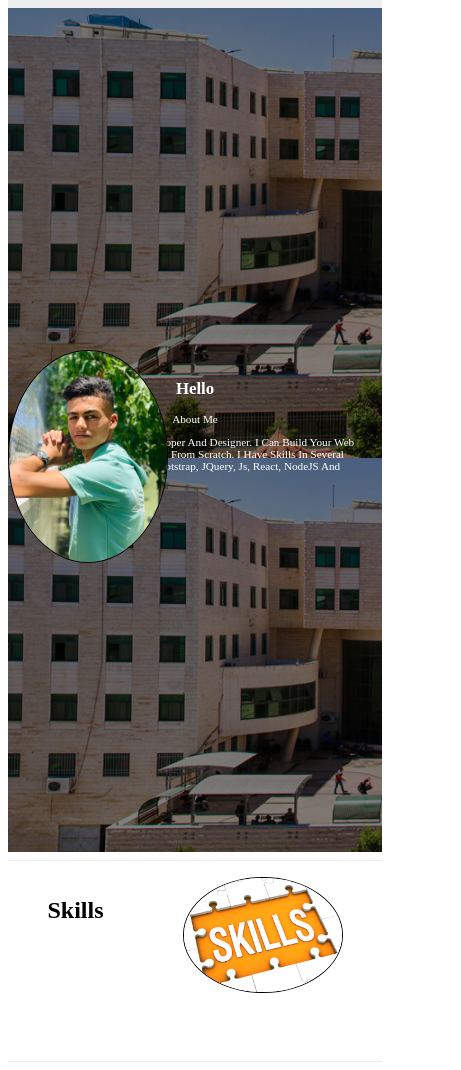
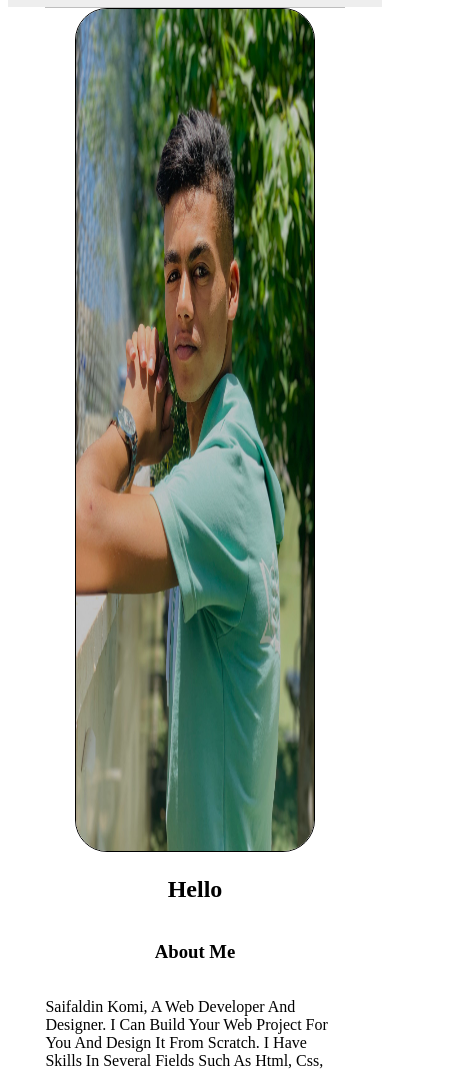
Before and after one commit to saifaldinkomi/cv-web, a plain HTML site: page index.html in a window 390 px wide. Shown: the part 82-1152 px from the top of the page, 461 px wide, since content can reach past the window. Drawn offline with Linux system fonts and the light colour scheme.

Commit message:
edut and add responsive

```diff
--- a/index.html
+++ b/index.html
@@ -33,22 +33,21 @@
         </div>
     </header>
     <section>
-        <div class="container">
-            <div class="home" id="home">
-                <div class="text">
+        <div class="home" id="home">
+            <div class="container">
+                <div class="image">
+                    <img src="./image/saif.jpg" alt="photo me">
+                </div>
+                <div class="about">
                     <h1>hello</h1>
-                    <span>about me</span>
-                    <p>Saifaldin Komi, a web developer and designer. I can build your web project for you and design it
-                        from
-                        scratch. I have skills in several fields such as html, css, bootstrap, jQuery, js, react, NodeJS
-                        and
-                        adobeXd.</p>
-                </div>
-                <div class="image">
-                    <img src="./image/saif.jpg" alt="saif">
+                    <h3>about me </h3>
+                    <p>Saifaldin Komi, A Web Developer And Designer. I Can Build Your Web Project For You And Design It
+                        From Scratch. I Have Skills In Several Fields Such As Html, Css, Bootstrap, JQuery, Js, React,
+                        NodeJS And AdobeXd.</p>
                 </div>
             </div>
         </div>
+
     </section>
     <section>
         <div class="skill" id="skill">
--- a/stayl.main.css
+++ b/stayl.main.css
@@ -1,5 +1,5 @@
 @media screen and (max-width:45rem) {
-    nav {
+    header nav {
         display: none;
     }
 
@@ -8,24 +8,28 @@
     }
 
     .container {
-        width: 100%;
+        width: 80%;
     }
 
     .row {
         justify-content: space-around;
     }
-    .home .text{
+
+    .home .container {
+        flex-direction: column;
+    }
+    .home .about{
+        position: relative;
         padding: 0rem;
-        font-size: 0.7rem;
+        width: 100%;
+    }
+    .langueg .container {
+        flex-direction: column;
+        gap: 0rem;
+    }
+    footer .container {
+        flex-direction: column;
+        padding: 0;
+        font-size: 1.5rem;
     }
 }
-@media screen and (max-width:64rem){
-    .home .text{
-        padding: 0rem 1rem;
-    }
-}
-@media screen and (max-width:75rem){
-    .home .text{
-        padding: 0rem 1.5rem;
-    }
-}
--- a/style.css
+++ b/style.css
@@ -59,48 +59,48 @@ nav {
     display: none;
 }
 
+.home{
+    position: relative;
+    box-shadow: 0px 8.237px 0px 0px rgba(0, 0, 0, 0.10);
+    filter: brightness(80%);
+
+}
 .home .image {
-    width: 10rem;
-    height: 10rem;
-    position: absolute;
+    margin-top: 0.5rem;
+    width:80%;
+    margin: auto;
+
+}
+.home .image img{
+    width: 100%;
+    height: 100vh;
+    border-radius: 2rem;
+    border: 0.1rem solid #000;
+    background-attachment: fixed;
+}
+.home .container{
+    display: flex;
+    justify-content: center;
+    align-items: center;
 }
 
-.home .image img {
-    width: 100%;
-    border-radius: 50%;
-    border: 0.1rem solid #000;
-}
-
-.home {
+.home .about{
+    position: absolute;
+    top: 0;
+    bottom:0;
     display: flex;
-    /* justify-content: space-around; */
-    align-items: center;
-    height: 100vh;
-    background-image: url(./image/ppu.jpg);
-    background-attachment: fixed;
-    background-color: rgba(0, 0, 0, 0.5);
-    position: relative;
-}
-
-.home .text {
-    display: flex;
-    flex-direction: column;
+    flex-direction:column;
     justify-content: center;
     align-items: center;
-    color: #fff;
-    padding: 0rem 20rem;
-    margin: auto;
-    font-size: 20px;
-    background-color: rgba(0, 0, 0, 0.5);
-    position: absolute;
-    height: 100%;
+    width: 50%;
+    padding-top: 20rem;
 }
-
 .skill .container {
     display: flex;
     justify-content: space-around;
     margin-top: 0.5rem;
     padding: 1rem 0rem;
+    flex-wrap: wrap;
 }
 
 .skill .image {
@@ -130,6 +130,7 @@ nav {
     justify-content: space-around;
     margin-top: 0.5rem;
     padding: 1rem 0rem;
+    flex-wrap: wrap;
 }
 
 .langueg .image {
@@ -149,6 +150,7 @@ nav {
     margin-top: 0.5rem;
     padding: 1rem 0rem;
     gap: 22rem;
+    flex-wrap: wrap;
 }
 
 footer .container {
```
